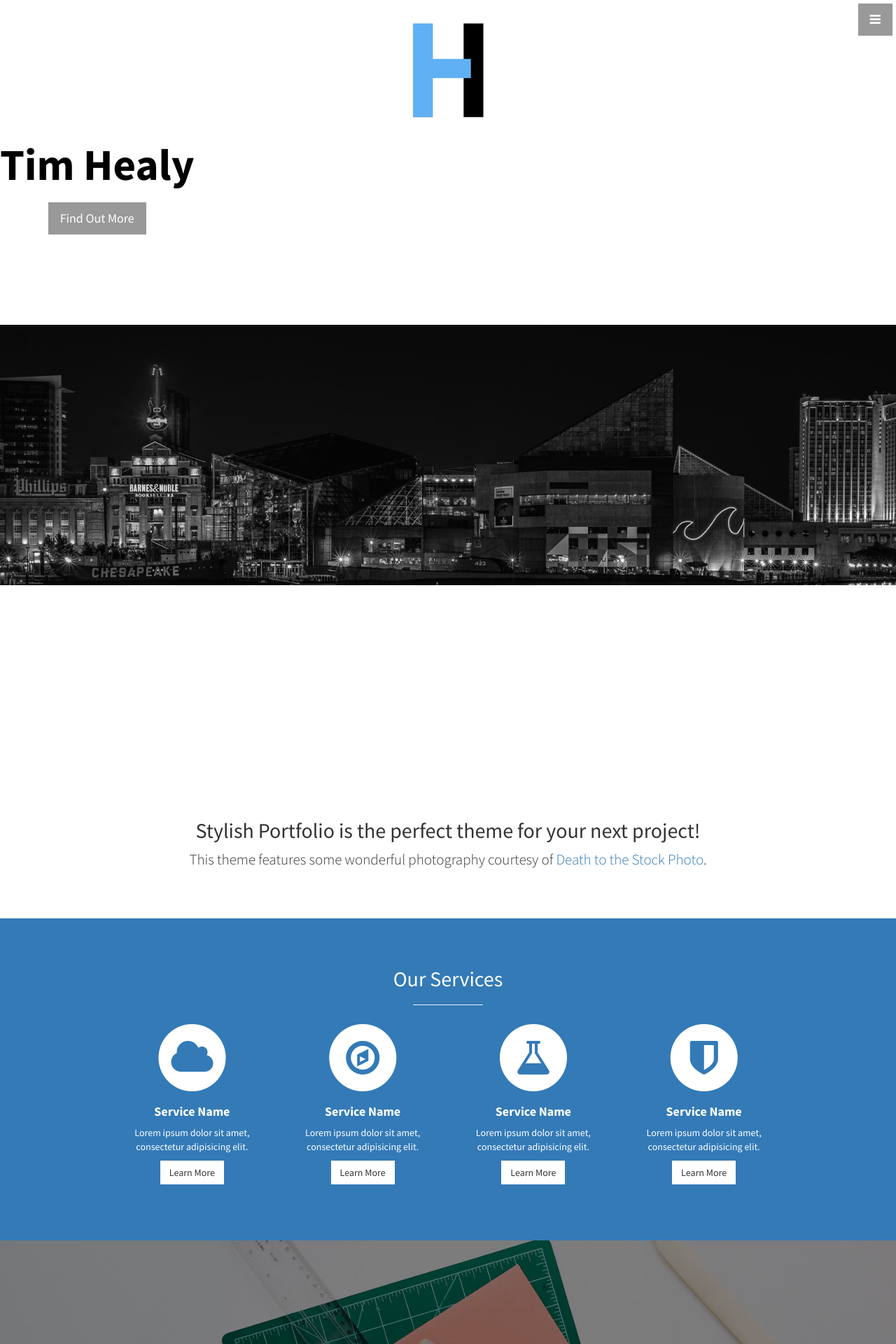
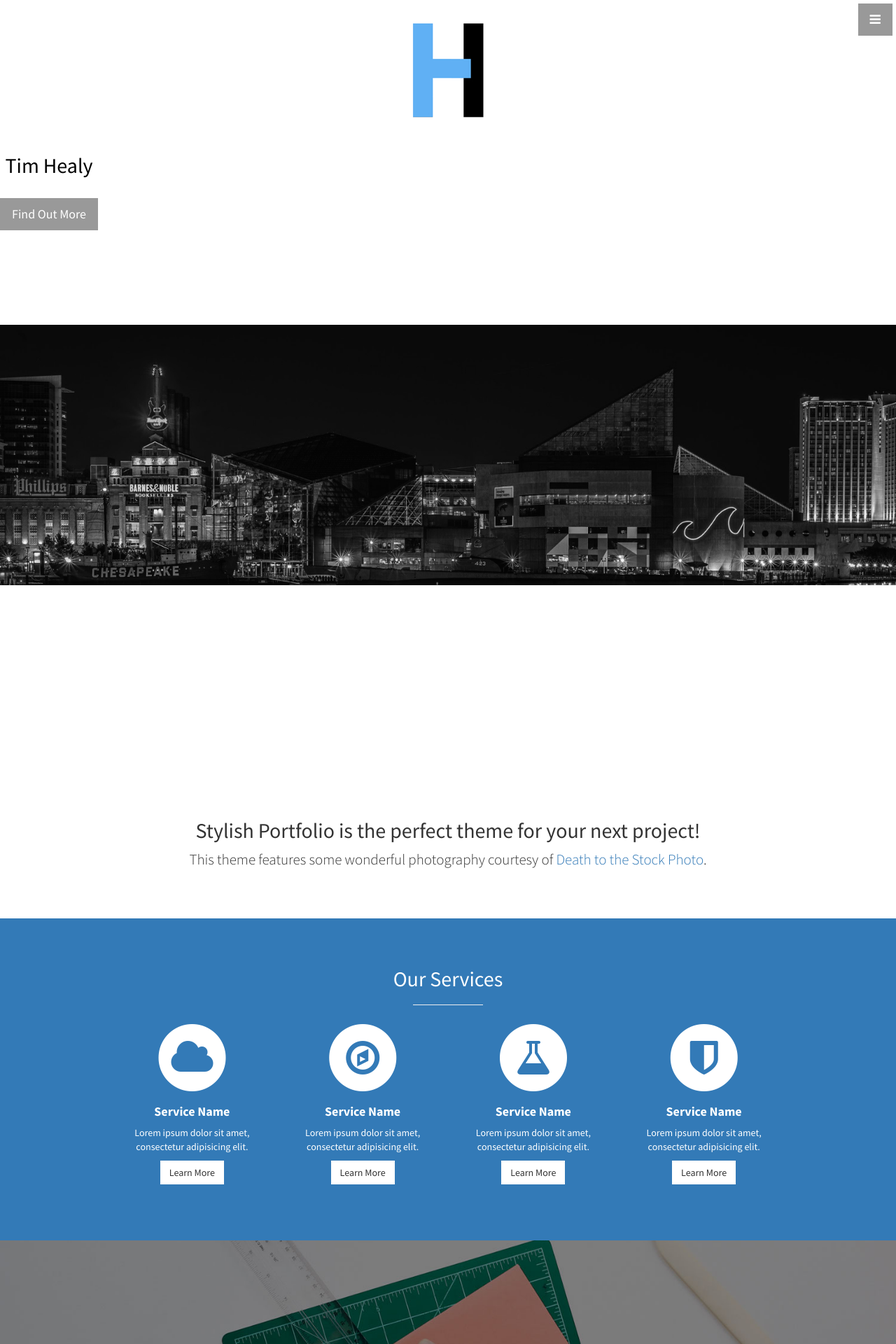
Before and after one commit to healyt22/healyt22.github.io, a Jekyll site: the page built from index.html, in a window 1280 px wide. Shown: the top 1920 px of the page at 70% size. Built offline with Jekyll 4.4.1, drawn with Linux system fonts in a browser that asks for light colours; some of the changed text lies outside the part shown.

Commit message:
messin with stuff

```diff
--- a/_includes/footer.html
+++ b/_includes/footer.html
@@ -10,20 +10,20 @@
           {% endfor %}
         </p>
         <ul class="list-unstyled">
-          <li><i class="fa fa-phone fa-fw"></i> {{ site.telephone }}</li>
-          <li><i class="fa fa-envelope-o fa-fw"></i>  <a href="mailto:{{ site.email }}">{{ site.email }}</a>
+          <li><i class="fa fa-phone fa-fw"></i> (410) 207-6151</li>
+          <li><i class="fa fa-envelope-o fa-fw"></i>  <a href="mailto:healyt22@gmail.com">healyt22@gmail.com</a>
           </li>
         </ul>
         <br>
         <ul class="list-inline">
           <li>
-            <a href="https://facebook.com/{{ site.facebook_username }}"><i class="fa fa-facebook fa-fw fa-3x"></i></a>
+            <a href="https://facebook.com/tim.healy.921"><i class="fa fa-facebook fa-fw fa-3x"></i></a>
           </li>
           <li>
-            <a href="https://twitter.com/{{ site.twitter_username }}"><i class="fa fa-twitter fa-fw fa-3x"></i></a>
+            <a href="https://twitter.com/healyt22"><i class="fa fa-twitter fa-fw fa-3x"></i></a>
           </li>
           <li>
-            <a href="https://github.com/{{ site.github_username }}"><i class="fa fa-github fa-fw fa-3x"></i></a>
+            <a href="https://github.com/healyt22"><i class="fa fa-github fa-fw fa-3x"></i></a>
           </li>
         </ul>
         <hr class="small">
--- a/_includes/header.html
+++ b/_includes/header.html
@@ -3,7 +3,7 @@
 
 <header id="top" class="header">
   <div class="text-vertical-center">
-    <h1>Tim Healy</h1>
+    <h2>Tim Healy</h2>
     <br>
     <a href="#about" class="btn btn-dark btn-lg">Find Out More</a>
   </div>
--- a/css/stylish-portfolio.css
+++ b/css/stylish-portfolio.css
@@ -21,6 +21,7 @@
     text-align: center;
     vertical-align: bottom;
     color: black;
+    margin: auto;
 }
 
 .text-vertical-center h1 {
```
